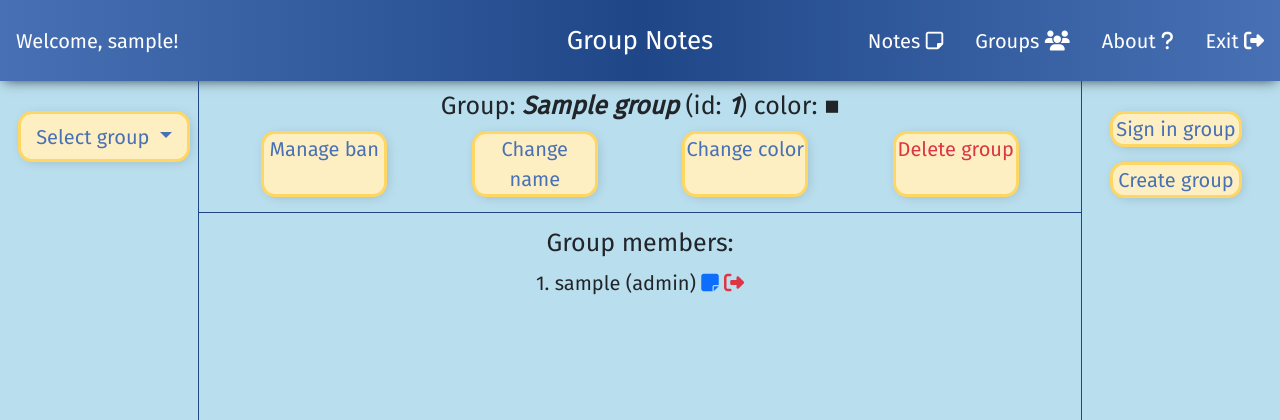
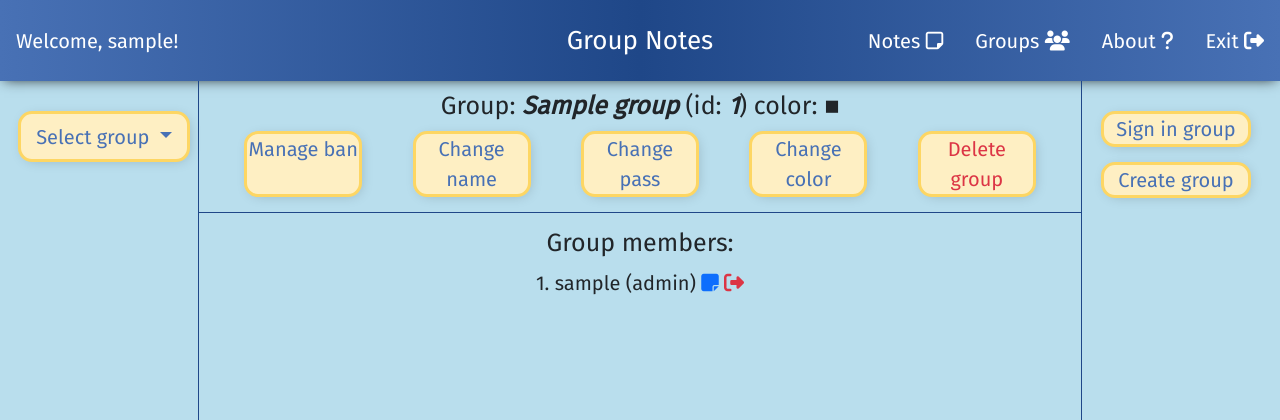
Before and after one commit to thunderpeal/familyNotes, a Django app: page /group-management/ in a window 1280 px wide. Shown: the top 420 px of the page. Run offline with Django 3.2, Linux system fonts and the light colour scheme; a user stored in the database is signed in; tables that the repository leaves empty hold one stand-in row (values such as "Sample post"); some libraries are stand-ins or nearby versions.

Commit message:
quick fix 2: forgotten changes
kostyl was removed two updated before - now use of RedirectView

change password added to admin group panel (test version)

first simple template filter (end of notes/views.py)

preparations to heroku deploy (may be)

ui improvements of change color, name, password
small color fix in notes tab

```diff
--- a/notes/static/notes/css/dropMenu.css
+++ b/notes/static/notes/css/dropMenu.css
@@ -15,7 +15,7 @@
 }
 
 .dropbtn:hover{
-  color: #A396DD;
+  color: #003B4A;
 }
 
 
--- a/notes/static/notes/css/style.css
+++ b/notes/static/notes/css/style.css
@@ -237,3 +237,10 @@ html, body{
 .dropdown-item .active{
     background-color: #fdd663;
 }
+
+
+.cheat{
+}
+.cheat p input{
+  width:90px;
+}
--- a/notes/templates/notes/group_management.html
+++ b/notes/templates/notes/group_management.html
@@ -15,8 +15,8 @@ Group Members
 {% block content %}
     <div style="display: flex; height: 100%;">
 
-    <div style="width: 15%; text-align: center; border-right: 1px solid #1F4788; height: 100%">
-    <div class="dropdown" style="margin-top: 30px">
+    <div style="width: 15%; text-align: center; border-right: 1px solid #1F4788; height: 100%; margin: 0">
+    <div class="dropdown" style="margin-top: 30px; margin-right: 0; margin-left: 0">
         <button class="btn btn-secondary dropdown-toggle" type="button" id="dropdownMenuButton1" data-bs-toggle="dropdown" aria-expanded="false">
             Select group
         </button>
@@ -41,23 +41,28 @@ Group Members
             </h5>
             <div style="display: flex">
                 {% if request.user == group.admin %}
-                    <div style="margin-left: 20px; width:25%; display: flex; justify-content: center">
-                        <div class="group-sign" >
+                    <div style="margin-left: 20px; width:20%; display: flex; justify-content: center">
+                        <div class="group-sign" style="width: 70%">
                             <a href="{% url 'ban-management' group.id %}">Manage ban</a>
                         </div>
                     </div>
-                    <div style="width:25%; display: flex; justify-content: center">
-                        <div class="group-sign">
+                    <div style="width:20%; display: flex; justify-content: center">
+                        <div class="group-sign"  style="width: 70%">
                             <a href="{% url 'change-name' group.id %}">Change name</a>
                         </div>
                     </div>
-                    <div style="width:25%; display: flex; justify-content: center">
-                        <div class="group-sign">
+                    <div style="width:20%; display: flex; justify-content: center">
+                        <div class="group-sign"  style="width: 70%">
+                            <a href="{% url 'change-pass' group.id %}">Change pass</a>
+                        </div>
+                    </div>
+                    <div style="width:20%; display: flex; justify-content: center">
+                        <div class="group-sign"  style="width: 70%">
                             <a href="{% url 'change-color' group.id %}">Change color</a>
                         </div>
                     </div>
-                    <div style="margin-right: 20px; width:25%; display: flex; justify-content: center;">
-                        <div class="group-sign" >
+                    <div style="margin-right: 20px; width:20%; display: flex; justify-content: center;">
+                        <div class="group-sign"  style="width: 70%">
                             <a style="color: #dc3545" href="{% url 'group-delete' group.id %}">Delete group</a>
                         </div>
                     </div>
@@ -107,10 +112,10 @@ Group Members
 
     <div style="width: 15%; text-align: center; border-left: 1px solid #1F4788">
         <div class="container-sign">
-            <div class="group-sign" style="width: 70%">
+            <div class="group-sign" style="width: 80%">
                 <a href="{% url 'group-login' %}">Sign in group</a><br>
             </div>
-            <div class="group-sign" style="width: 70%">
+            <div class="group-sign" style="width: 80%">
                 <a href="{% url 'group-create' %}" >Create group</a>
             </div>
         </div>
--- a/notes/urls.py
+++ b/notes/urls.py
@@ -1,7 +1,7 @@
 from django.urls import path, reverse_lazy
 from .views import NoteCreate, NoteUpdate, NotesLists, NoteDelete, GroupManagement, group_member_delete,\
     GroupDelete, GroupCreate, GroupLoginView, CustomTemplateView, BanManagement, RestoreMember, NoteCreatePersonal, \
-    GroupNameChange, GroupColorChange
+    GroupNameChange, GroupColorChange, GroupPassChange
 from django.views.generic import RedirectView
 
 urlpatterns = [
@@ -11,6 +11,7 @@ urlpatterns = [
     path('group-member-delete/<int:group_id>/<int:user_id>', group_member_delete, name='group-member-delete'),
     path('group-management/<int:group_id>/ban-management/', BanManagement.as_view(), name='ban-management'),
     path('group-management/<int:group_id>/change-name/', GroupNameChange.as_view(), name='change-name'),
+    path('group-management/<int:group_id>/change-pass/', GroupPassChange.as_view(), name='change-pass'),
     path('group-management/<int:group_id>/change-color/', GroupColorChange.as_view(), name='change-color'),
     path('group-management/<int:group_id>/restore-members/<int:user_id>', RestoreMember.as_view(), name='restore-member'),
     path('group-management/', GroupManagement.as_view(), name='group-management'),
--- a/notes/views.py
+++ b/notes/views.py
@@ -1,4 +1,5 @@
 import random
+from django.template.defaulttags import register
 
 from django.shortcuts import render, redirect
 from django.urls import reverse_lazy
@@ -14,7 +15,7 @@ from django.views.generic.edit import CreateView, DeleteView, UpdateView
 from django.contrib.auth.decorators import login_required
 from django.contrib.auth.mixins import LoginRequiredMixin
 
-from .forms import NoteForm, GroupCreationForm, NoteFormPersonal
+from .forms import NoteForm, GroupCreationForm, NoteFormPersonal, ColorForm, GroupFormName, GroupFormPass
 
 
 class NotesLists(LoginRequiredMixin, View):
@@ -242,7 +243,7 @@ class CustomTemplateView(LoginRequiredMixin, TemplateView):
 
 class GroupNameChange(LoginRequiredMixin, UpdateView):
     model = Group
-    fields = ['name']
+    form_class = GroupFormName
     success_url = reverse_lazy('group-management')
 
     def get_object(self, queryset=None):
@@ -252,7 +253,7 @@ class GroupNameChange(LoginRequiredMixin, UpdateView):
 
 class GroupColorChange(LoginRequiredMixin, UpdateView):
     model = Membership
-    fields = ['color']
+    form_class = ColorForm
     success_url = reverse_lazy('group-management')
 
     def get_object(self, queryset=None):
@@ -261,7 +262,22 @@ class GroupColorChange(LoginRequiredMixin, UpdateView):
 
         return membership
 
-from django.template.defaulttags import register
+    def get_context_data(self, **kwargs):
+        context = super().get_context_data(**kwargs)
+        context['group'] = Group.objects.get(id=self.kwargs['group_id'])
+        return context
+
+
+class GroupPassChange(LoginRequiredMixin, UpdateView):
+    model = Group
+    form_class = GroupFormPass
+    template_name = 'notes/group_pass_change.html'
+    success_url = reverse_lazy('group-management')
+
+    def get_object(self, queryset=None):
+        group = Group.objects.get(id=self.kwargs['group_id'])
+        return group
+
 
 @register.filter
 def get_item(dictionary, key):
```
Also changed, not shown: notes/forms.py (+26 -2 lines), notes/templates/notes/group_form.html (+6 -1 lines), notes/templates/notes/group_pass_change.html (added, +11 -0 lines), notes/templates/notes/membership_form.html (+9 -2 lines).
